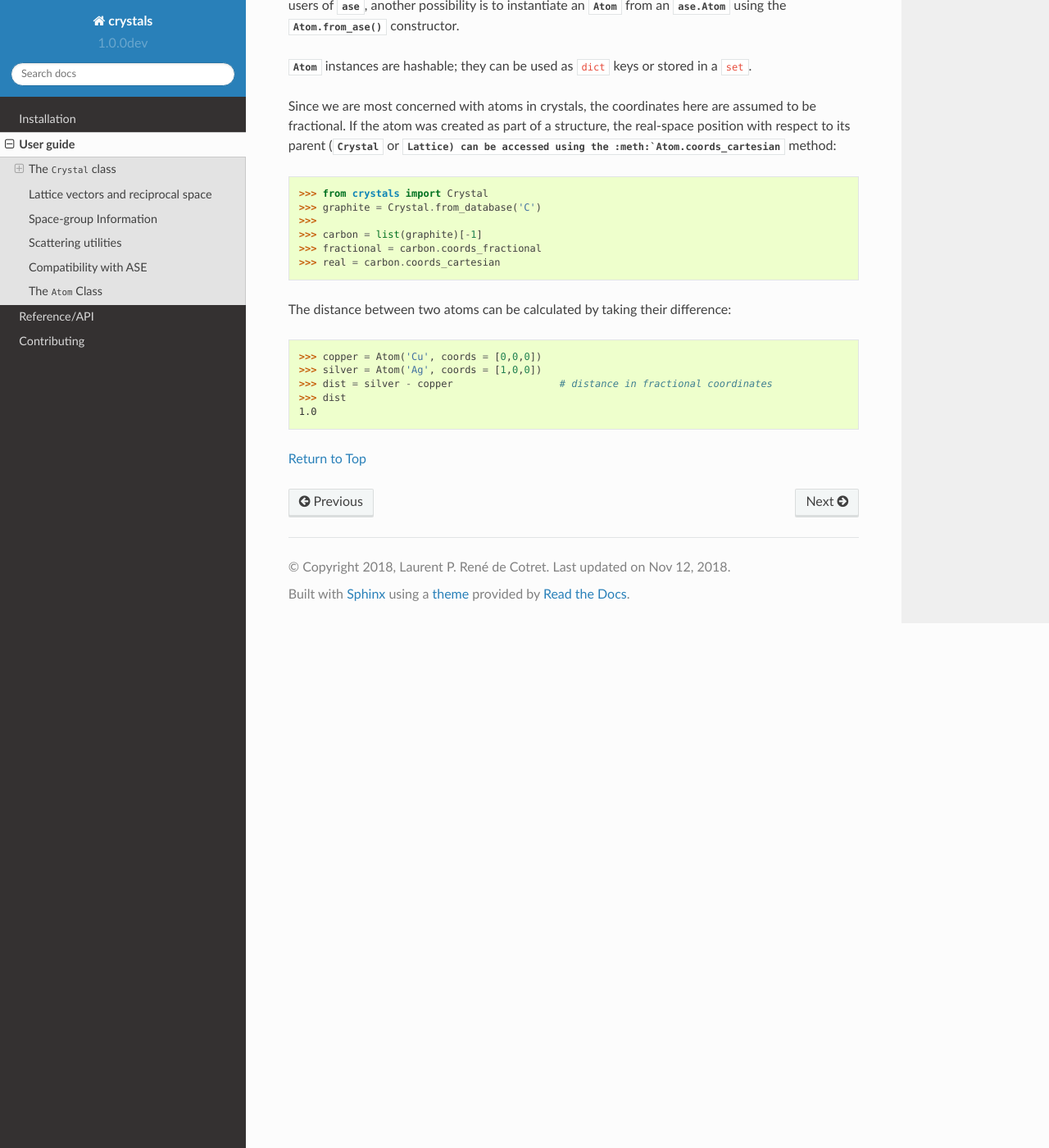
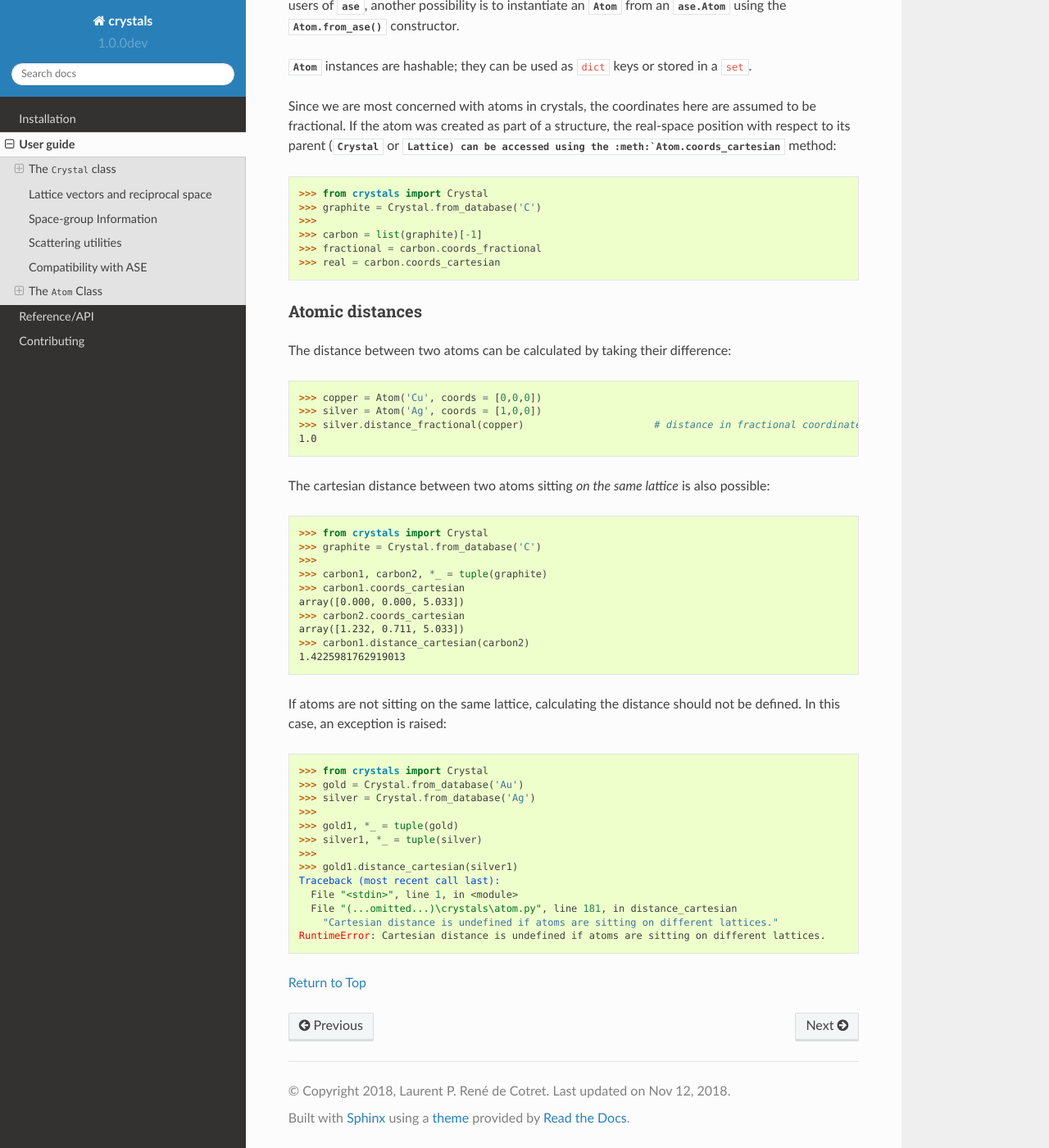
Before and after one commit to LaurentRDC/crystals, a Sphinx documentation site: the page built from docs/guide.rst, in a window 1280 px wide and 1400 px high, scrolled down 6905 px. Shown: the whole window at 82% size. Built offline with Sphinx 7.4.7 and the Read the Docs theme 2.0.0, drawn with Linux system fonts in a browser that asks for light colours.

Commit message:
Added atomic distances

```diff
--- a/docs/guide.rst
+++ b/docs/guide.rst
@@ -322,12 +322,43 @@
     >>> fractional = carbon.coords_fractional
     >>> real = carbon.coords_cartesian
 
+Atomic distances
+----------------
+
 The distance between two atoms can be calculated by taking their difference::
 
     >>> copper = Atom('Cu', coords = [0,0,0])
     >>> silver = Atom('Ag', coords = [1,0,0])
-    >>> dist = silver - copper			# distance in fractional coordinates
-    >>> dist
+    >>> silver.distance_fractional(copper)			# distance in fractional coordinates
     1.0
 
+The cartesian distance between two atoms sitting *on the same lattice* is also possible:
+
+    >>> from crystals import Crystal
+    >>> graphite = Crystal.from_database('C')
+    >>>
+    >>> carbon1, carbon2, *_ = tuple(graphite)
+    >>> carbon1.coords_cartesian
+    array([0.000, 0.000, 5.033])
+    >>> carbon2.coords_cartesian
+    array([1.232, 0.711, 5.033])
+    >>> carbon1.distance_cartesian(carbon2)
+    1.4225981762919013
+
+If atoms are not sitting on the same lattice, calculating the distance should not be defined. In this case, an exception is raised:
+
+>>> from crystals import Crystal
+>>> gold = Crystal.from_database('Au')
+>>> silver = Crystal.from_database('Ag')
+>>>
+>>> gold1, *_ = tuple(gold)
+>>> silver1, *_ = tuple(silver)
+>>>
+>>> gold1.distance_cartesian(silver1)
+Traceback (most recent call last):
+  File "<stdin>", line 1, in <module>
+  File "(...omitted...)\crystals\atom.py", line 181, in distance_cartesian
+    "Cartesian distance is undefined if atoms are sitting on different lattices."
+RuntimeError: Cartesian distance is undefined if atoms are sitting on different lattices.
+
 :ref:`Return to Top <user_guide>`
```
Also changed, not shown: 2 other files.
